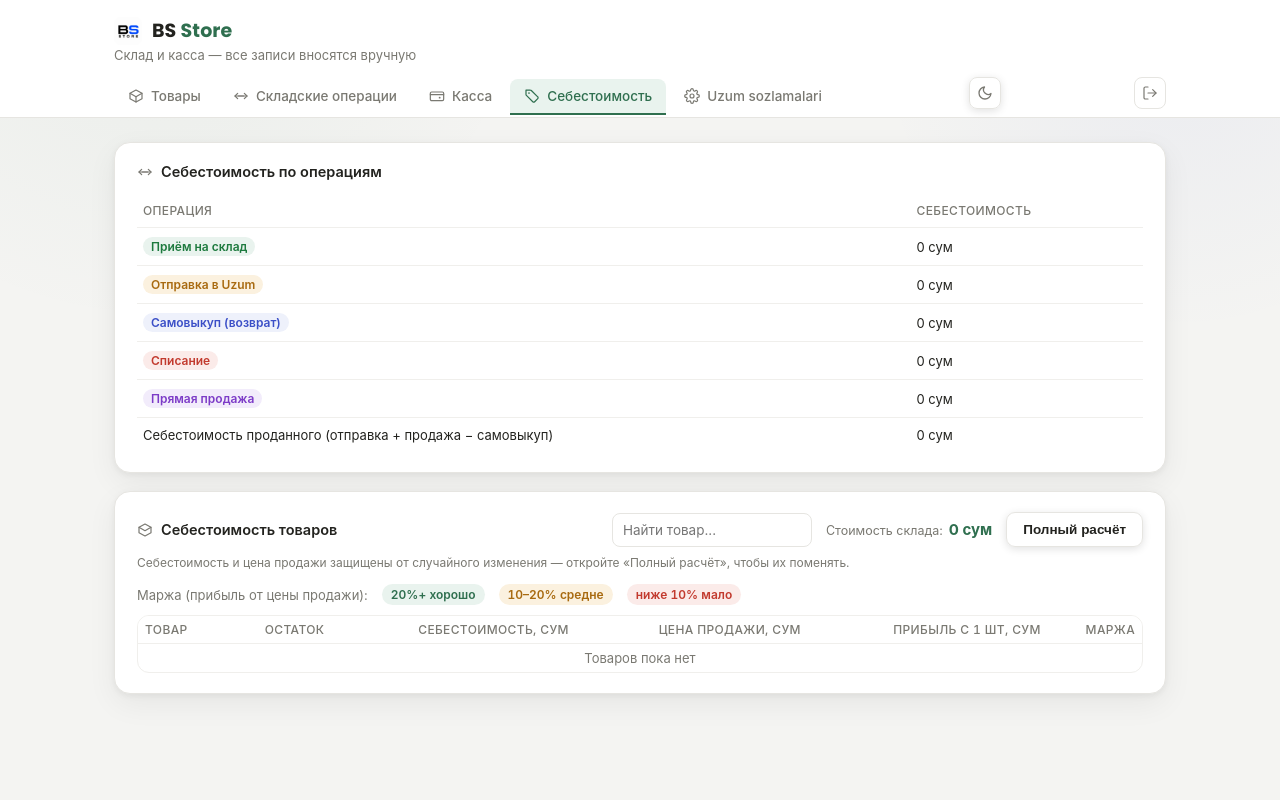
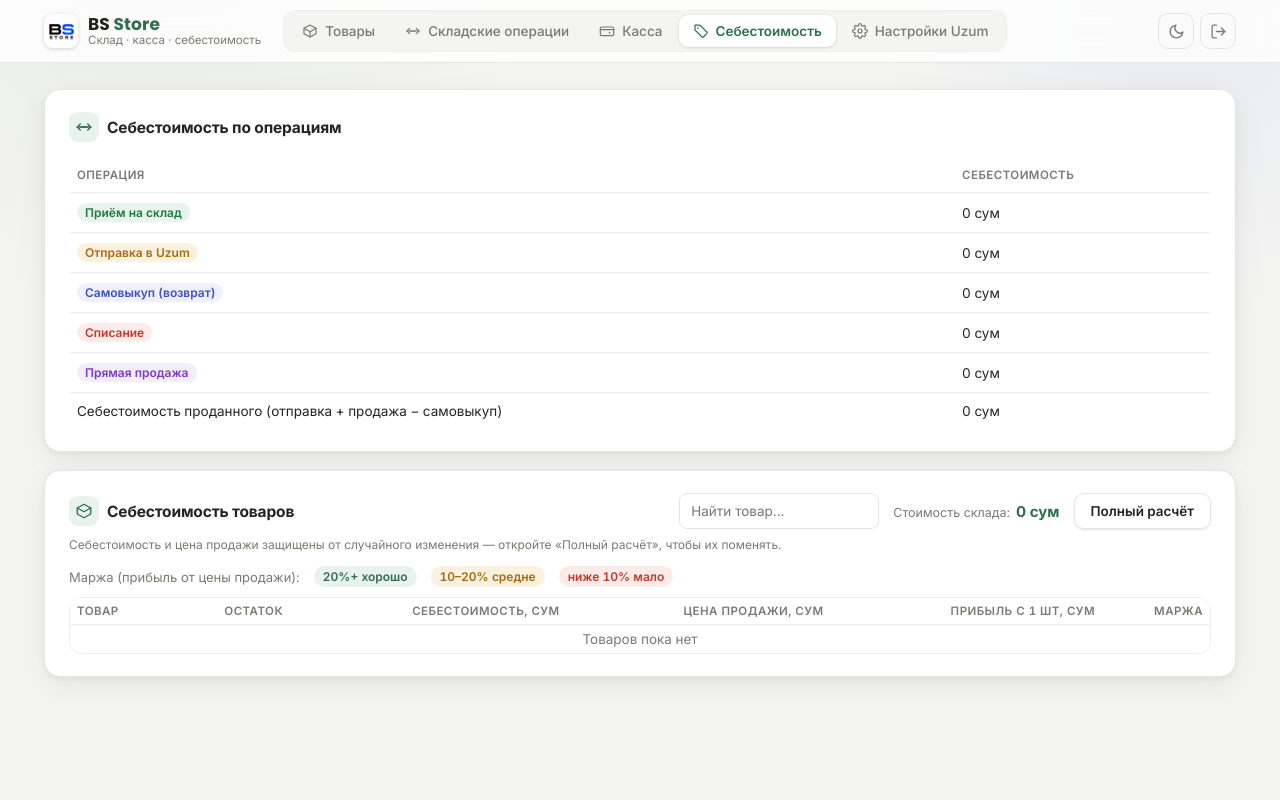
Before and after one commit to Zedloop/bs-store, a Flask app: page /tannarx in a window 1280 px wide. Run offline with Flask 3, Linux system fonts and the light colour scheme; the visitor is signed in with stand-in values (Sample User, id 1); data that the repository does not hold is empty.

Commit message:
Umumiy dizayn: bitta qatorli yuqori panel, segment menyu, keng sahifa, Inter shrift, mobil moslashuv
Co-Authored-By: Claude Opus 5.5 <noreply@anthropic.com>

```diff
--- a/templates/base.html
+++ b/templates/base.html
@@ -9,7 +9,7 @@
 <link rel="apple-touch-icon" href="/static/apple-touch-icon.png">
 <link rel="preconnect" href="https://fonts.googleapis.com">
 <link rel="preconnect" href="https://fonts.gstatic.com" crossorigin>
-<link href="https://fonts.googleapis.com/css2?family=Poppins:wght@600;700&display=swap" rel="stylesheet">
+<link href="https://fonts.googleapis.com/css2?family=Inter:wght@400;500;600;700&family=Poppins:wght@600;700&display=swap" rel="stylesheet">
 <script>
 (function () {
   try {
@@ -103,7 +103,8 @@
   }
   * { box-sizing: border-box; }
   body {
-    font-family: -apple-system, BlinkMacSystemFont, "Segoe UI", Roboto, Inter, Arial, sans-serif;
+    font-family: "Inter", -apple-system, BlinkMacSystemFont, "Segoe UI", Roboto, Arial, sans-serif;
+    font-size: 14px;
     background-color: var(--bg);
     background-image:
       radial-gradient(650px circle at 12% -8%, var(--glow-1), transparent 60%),
@@ -120,60 +121,78 @@
     position: sticky;
     top: 0;
     z-index: 10;
-    background: var(--surface);
+    background: var(--surface-glass);
+    -webkit-backdrop-filter: blur(14px);
+    backdrop-filter: blur(14px);
     border-bottom: 1px solid var(--border);
   }
   .topbar-inner {
-    max-width: 1100px;
+    max-width: 1240px;
     margin: 0 auto;
-    padding: 16px 24px 0;
+    padding: 10px 24px;
+    display: flex;
+    align-items: center;
+    gap: 22px;
   }
   .brand-row {
     display: flex;
     align-items: center;
     gap: 10px;
-    margin-bottom: 2px;
+    flex: none;
+    text-decoration: none;
+    color: inherit;
   }
-  .brand-logo { width: 28px; height: 28px; border-radius: 7px; object-fit: cover; }
+  .brand-logo { width: 34px; height: 34px; border-radius: 9px; object-fit: cover; box-shadow: 0 1px 4px rgba(0,0,0,.18); }
+  .brand-text { display: flex; flex-direction: column; line-height: 1.15; }
   .brand-row h1 {
     font-family: 'Poppins', -apple-system, BlinkMacSystemFont, sans-serif;
     font-weight: 700;
-    font-size: 19px;
+    font-size: 17px;
     margin: 0;
     letter-spacing: 0.1px;
   }
   .brand-row h1 b { color: var(--accent); font-weight: 700; }
-  .subtitle { color: var(--text-muted); margin-bottom: 14px; font-size: 13px; }
+  .subtitle { color: var(--text-muted); font-size: 11.5px; }
 
   .nav-row {
     display: flex;
     align-items: center;
-    justify-content: space-between;
     gap: 12px;
+    flex: 1;
+    min-width: 0;
   }
   .nav {
     display: flex;
-    flex-wrap: wrap;
-    gap: 4px;
+    gap: 2px;
+    padding: 4px;
+    background: var(--bg);
+    border: 1px solid var(--border-soft);
+    border-radius: 12px;
+    overflow-x: auto;
+    scrollbar-width: none;
+    min-width: 0;
   }
+  .nav::-webkit-scrollbar { display: none; }
+  .nav-actions { display: flex; gap: 6px; margin-left: auto; flex: none; }
   .theme-toggle {
     background: none;
     border: 1px solid var(--border);
     color: var(--text-muted);
     padding: 0;
-    width: 32px;
-    height: 32px;
-    margin-bottom: 8px;
-    border-radius: 8px;
+    width: 36px;
+    height: 36px;
+    border-radius: 10px;
     display: inline-flex;
     align-items: center;
     justify-content: center;
     cursor: pointer;
     flex: none;
-    transition: color 0.15s, background 0.15s;
+    box-shadow: none;
+    transition: color 0.15s, background 0.15s, border-color 0.15s;
   }
-  .theme-toggle svg { width: 16px; height: 16px; }
-  .theme-toggle:hover { color: var(--text); background: var(--bg); }
+  .theme-toggle svg { width: 17px; height: 17px; }
+  .theme-toggle:hover { color: var(--text); background: var(--bg); transform: none; box-shadow: none; filter: none; }
+  .theme-toggle.logout:hover { color: var(--danger); border-color: var(--danger-soft); background: var(--danger-soft); }
   .theme-toggle .icon-sun { display: none; }
   :root[data-theme="dark"] .theme-toggle .icon-sun { display: block; }
   :root[data-theme="dark"] .theme-toggle .icon-moon { display: none; }
@@ -185,24 +204,31 @@
     text-decoration: none;
     font-size: 13.5px;
     font-weight: 500;
-    padding: 9px 14px;
-    border-radius: 8px 8px 0 0;
-    border-bottom: 2px solid transparent;
-    transition: color 0.15s, background 0.15s;
+    padding: 8px 14px;
+    border-radius: 9px;
+    white-space: nowrap;
+    transition: color 0.15s, background 0.15s, box-shadow 0.15s;
   }
   .nav a svg { width: 16px; height: 16px; flex: none; }
-  .nav a:hover { color: var(--text); background: var(--bg); }
+  .nav a:hover { color: var(--text); background: var(--surface); }
   .nav a.active {
     color: var(--accent);
-    background: var(--accent-soft);
-    border-bottom-color: var(--accent);
-    border-radius: 8px 8px 0 0;
+    background: var(--surface);
+    font-weight: 600;
+    box-shadow: 0 1px 3px rgba(0, 0, 0, 0.12), 0 0 0 1px var(--border-soft);
+  }
+  @media (max-width: 860px) {
+    .topbar-inner { flex-wrap: wrap; gap: 10px; padding: 10px 14px; }
+    .nav-row { order: 3; flex-basis: 100%; }
+    .nav { width: 100%; }
+    .nav-actions { margin-left: auto; }
+    .subtitle { display: none; }
   }
 
   .page {
-    max-width: 1100px;
+    max-width: 1240px;
     margin: 0 auto;
-    padding: 24px;
+    padding: 26px 24px 48px;
     transition: max-width 0.15s;
   }
   .page.page-wide { max-width: 1700px; }
@@ -212,24 +238,26 @@
     grid-template-columns: 1fr 1fr;
     gap: 18px;
   }
-  @media (max-width: 800px) { .grid { grid-template-columns: 1fr; } }
+  @media (max-width: 800px) { .grid { grid-template-columns: 1fr; } .page { padding: 16px 12px 40px; } .card { padding: 16px; } }
 
   .card {
     background: var(--surface);
     border: 1px solid var(--border);
     border-radius: var(--radius);
     box-shadow: var(--shadow);
-    padding: 20px 22px;
+    padding: 22px 24px;
   }
   .card h2 {
-    font-size: 14.5px;
-    font-weight: 600;
-    margin: 0 0 14px;
+    font-size: 15.5px;
+    font-weight: 650;
+    letter-spacing: -0.01em;
+    margin: 0 0 16px;
     display: flex;
     align-items: center;
     gap: 8px;
   }
-  .card h2 svg { width: 16px; height: 16px; color: var(--text-muted); }
+  .card h2 svg { width: 18px; height: 18px; color: var(--accent); padding: 6px; box-sizing: content-box;
+    background: var(--accent-soft); border-radius: 9px; }
 
   .balans-wrap {
     background: linear-gradient(135deg, var(--accent-soft), transparent);
@@ -244,9 +272,9 @@
   .balans.manfiy { color: var(--danger); }
   .balans.musbat { color: var(--success); }
 
-  table { width: 100%; border-collapse: collapse; font-size: 13px; }
-  th, td { text-align: left; padding: 9px 6px; border-bottom: 1px solid var(--border-soft); }
-  th { color: var(--text-muted); font-weight: 500; font-size: 12px; text-transform: uppercase; letter-spacing: 0.03em; }
+  table { width: 100%; border-collapse: collapse; font-size: 13.5px; font-variant-numeric: tabular-nums; }
+  th, td { text-align: left; padding: 10px 8px; border-bottom: 1px solid var(--border-soft); }
+  th { color: var(--text-muted); font-weight: 600; font-size: 11.5px; text-transform: uppercase; letter-spacing: 0.04em; }
   tbody tr:hover { background: var(--row-hover); }
   tbody tr:last-child td { border-bottom: none; }
   td.empty-row { text-align: center; color: var(--text-muted); padding: 22px 6px; }
@@ -257,7 +285,7 @@
   .field-grow { flex: 1; min-width: 140px; }
 
   input, select {
-    padding: 8px 10px;
+    padding: 9px 11px;
     border: 1px solid var(--border);
     border-radius: 8px;
     font-size: 13.5px;
@@ -273,18 +301,19 @@
   input[type=text], input[type=number] { width: 100%; }
 
   button {
-    background: linear-gradient(135deg, var(--accent), var(--accent-hover));
+    background: var(--accent);
     color: #fff;
     border: none;
     padding: 9px 16px;
-    border-radius: 9px;
+    border-radius: 10px;
     font-size: 13.5px;
-    font-weight: 550;
+    font-weight: 600;
+    font-family: inherit;
     cursor: pointer;
-    box-shadow: 0 2px 8px rgba(0, 0, 0, 0.12);
+    box-shadow: 0 1px 2px rgba(0, 0, 0, 0.12);
     transition: transform 0.12s, box-shadow 0.15s, filter 0.15s;
   }
-  button:hover { filter: brightness(1.08); transform: translateY(-1px); box-shadow: 0 4px 14px rgba(0, 0, 0, 0.16); }
+  button:hover { background: var(--accent-hover); transform: translateY(-1px); box-shadow: 0 4px 12px rgba(0, 0, 0, 0.14); }
   button:active { transform: translateY(0); filter: brightness(0.98); }
 
   .variant-list { display: flex; flex-direction: column; gap: 6px; }
@@ -412,6 +441,10 @@
     gap: 12px;
     margin-bottom: 16px;
   }
+  @media (max-width: 600px) {
+    .detail-header { flex-direction: column; align-items: stretch; }
+    .detail-header > div { flex-wrap: wrap; }
+  }
   .back-link {
     display: inline-flex;
     align-items: center;
@@ -492,11 +525,13 @@
 <body>
   <div class="topbar">
     <div class="topbar-inner">
-      <div class="brand-row">
+      <a href="/" class="brand-row">
         <img src="/static/bs-logo.jpg" alt="BS Store" class="brand-logo">
-        <h1>BS <b>Store</b></h1>
-      </div>
-      <div class="subtitle">Склад и касса — все записи вносятся вручную</div>
+        <span class="brand-text">
+          <h1>BS <b>Store</b></h1>
+          <span class="subtitle">Склад · касса · себестоимость</span>
+        </span>
+      </a>
       <div class="nav-row">
         <nav class="nav">
           <a href="/" class="{% if active == 'mahsulotlar' %}active{% endif %}">
@@ -517,14 +552,16 @@
           </a>
           <a href="/uzum-sozlamalari" class="{% if active == 'uzum' %}active{% endif %}">
             <svg viewBox="0 0 24 24" fill="none" stroke="currentColor" stroke-width="1.8" stroke-linecap="round" stroke-linejoin="round"><circle cx="12" cy="12" r="3"/><path d="M19.4 15a1.65 1.65 0 0 0 .33 1.82l.06.06a2 2 0 1 1-2.83 2.83l-.06-.06a1.65 1.65 0 0 0-1.82-.33 1.65 1.65 0 0 0-1 1.51V21a2 2 0 0 1-4 0v-.09A1.65 1.65 0 0 0 9 19.4a1.65 1.65 0 0 0-1.82.33l-.06.06a2 2 0 1 1-2.83-2.83l.06-.06a1.65 1.65 0 0 0 .33-1.82 1.65 1.65 0 0 0-1.51-1H3a2 2 0 0 1 0-4h.09A1.65 1.65 0 0 0 4.6 9a1.65 1.65 0 0 0-.33-1.82l-.06-.06a2 2 0 1 1 2.83-2.83l.06.06a1.65 1.65 0 0 0 1.82.33H9a1.65 1.65 0 0 0 1-1.51V3a2 2 0 0 1 4 0v.09a1.65 1.65 0 0 0 1 1.51 1.65 1.65 0 0 0 1.82-.33l.06-.06a2 2 0 1 1 2.83 2.83l-.06.06a1.65 1.65 0 0 0-.33 1.82V9a1.65 1.65 0 0 0 1.51 1H21a2 2 0 0 1 0 4h-.09a1.65 1.65 0 0 0-1.51 1z"/></svg>
-            Uzum sozlamalari
+            Настройки Uzum
           </a>
         </nav>
+      </div>
+      <div class="nav-actions">
         <button type="button" class="theme-toggle" id="theme-toggle" aria-label="Переключить тему">
           <svg class="icon-moon" viewBox="0 0 24 24" fill="none" stroke="currentColor" stroke-width="2" stroke-linecap="round" stroke-linejoin="round"><path d="M21 12.79A9 9 0 1 1 11.21 3 7 7 0 0 0 21 12.79z"/></svg>
           <svg class="icon-sun" viewBox="0 0 24 24" fill="none" stroke="currentColor" stroke-width="2" stroke-linecap="round" stroke-linejoin="round"><circle cx="12" cy="12" r="5"/><line x1="12" y1="1" x2="12" y2="3"/><line x1="12" y1="21" x2="12" y2="23"/><line x1="4.22" y1="4.22" x2="5.64" y2="5.64"/><line x1="18.36" y1="18.36" x2="19.78" y2="19.78"/><line x1="1" y1="12" x2="3" y2="12"/><line x1="21" y1="12" x2="23" y2="12"/><line x1="4.22" y1="19.78" x2="5.64" y2="18.36"/><line x1="18.36" y1="5.64" x2="19.78" y2="4.22"/></svg>
         </button>
-        <a href="/logout" class="theme-toggle" aria-label="Chiqish" title="Chiqish">
+        <a href="/logout" class="theme-toggle logout" aria-label="Выйти" title="Выйти">
           <svg viewBox="0 0 24 24" fill="none" stroke="currentColor" stroke-width="1.8" stroke-linecap="round" stroke-linejoin="round"><path d="M9 21H5a2 2 0 0 1-2-2V5a2 2 0 0 1 2-2h4"/><polyline points="16 17 21 12 16 7"/><line x1="21" y1="12" x2="9" y2="12"/></svg>
         </a>
       </div>
--- a/templates/tannarx.html
+++ b/templates/tannarx.html
@@ -25,6 +25,7 @@
     #mahsulotlar-table input.calc-in.sm { width: 70px; }
     #mahsulotlar-table input.calc-in:focus { outline: none; border-color: var(--accent); box-shadow: 0 0 0 3px var(--accent-soft); }
     .calc-out { color: var(--text-muted); }
+    #mahsulotlar-table td.num .sotish-cell { justify-content: flex-end; }
     .rashod-cell { cursor: help; text-decoration: underline dotted; text-underline-offset: 3px; }
     .foyda-cell { font-weight: 600; }
     .foyda-cell.minus { color: var(--danger); }
```
